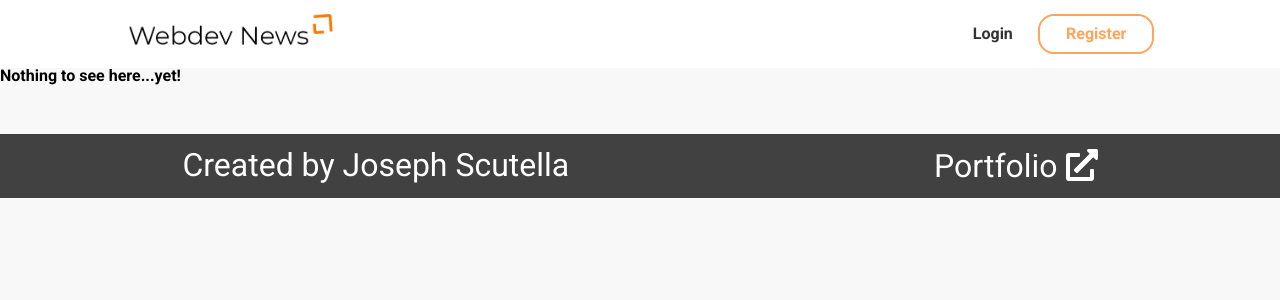
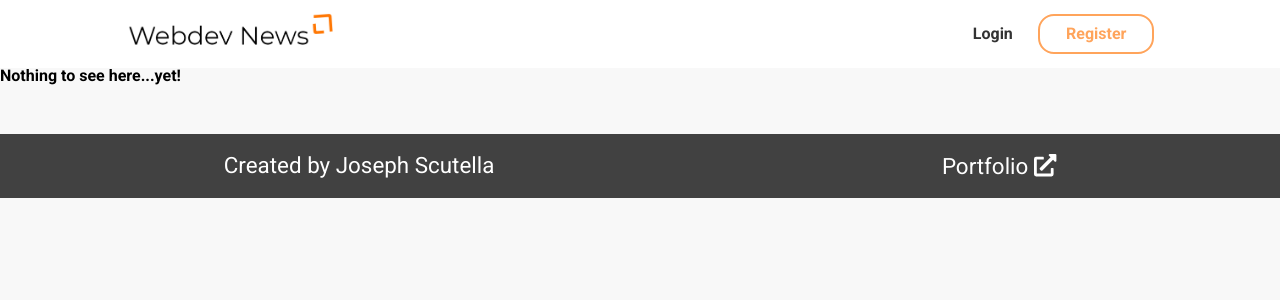
Before and after one commit to j-scu486/vector_news, a React (Create React App) app in the folder webdev-news-react/: page /main-news in a window 1280 px wide. Shown: the top 300 px of the page. Built offline with nearby package versions, Linux system fonts and the light colour scheme.

Commit message:
fix: padding on leaderboard for laptop (1366px)

```diff
--- a/webdev-news-react/src/stylesheets/abstracts/_mq.scss
+++ b/webdev-news-react/src/stylesheets/abstracts/_mq.scss
@@ -1,11 +1,11 @@
 @mixin laptop_and_large {
-    @media screen and (min-width: 1360px) and (max-width: 1600px) {
+    @media screen and (min-width: 1400px) and (max-width: 1600px) {
         @content
     }
 }
 
 @mixin tablet_and_laptop {
-    @media screen and (min-width: 740px) and (max-width: 1359px) {
+    @media screen and (min-width: 740px) and (max-width: 1399px) {
         @content
     }
 }
--- a/webdev-news-react/src/stylesheets/components/_leaderboard.scss
+++ b/webdev-news-react/src/stylesheets/components/_leaderboard.scss
@@ -9,10 +9,6 @@
     width: 90%;
     height: 35vw;
 
-    @include laptop_and_large {
-        padding: 20px;
-    }
-
     &__list {
         width: 100%;
     }
@@ -22,6 +18,10 @@
         margin-bottom: 50px;
         color: $primary-orange;
         border-bottom: 5px solid $primary-blue;
+
+        @include tablet_and_laptop {
+            font-size: 1.8rem;
+        }
     }
 
     &__item {
@@ -58,4 +58,9 @@
         }
 
     }
+
+    @include tablet_and_laptop {
+        padding: 20px;
+    }
+
 }
--- a/webdev-news-react/src/stylesheets/components/_modal.scss
+++ b/webdev-news-react/src/stylesheets/components/_modal.scss
@@ -61,6 +61,10 @@
             margin-bottom: 50px;
         }
     }
+
+    @include tablet_and_laptop {
+        height: 90%;
+    }
 }
 
 .modal-container {
--- a/webdev-news-react/src/stylesheets/layout/_footer.scss
+++ b/webdev-news-react/src/stylesheets/layout/_footer.scss
@@ -12,6 +12,10 @@
         color: #fff;
         font-size: 2rem;
         width: 100%;
+
+        @include tablet_and_laptop {
+            font-size: 1.4rem;
+        }
     }
 
     &__link {
```
Also changed, not shown: 2 other files (tests, documents, lock files or other folders).
